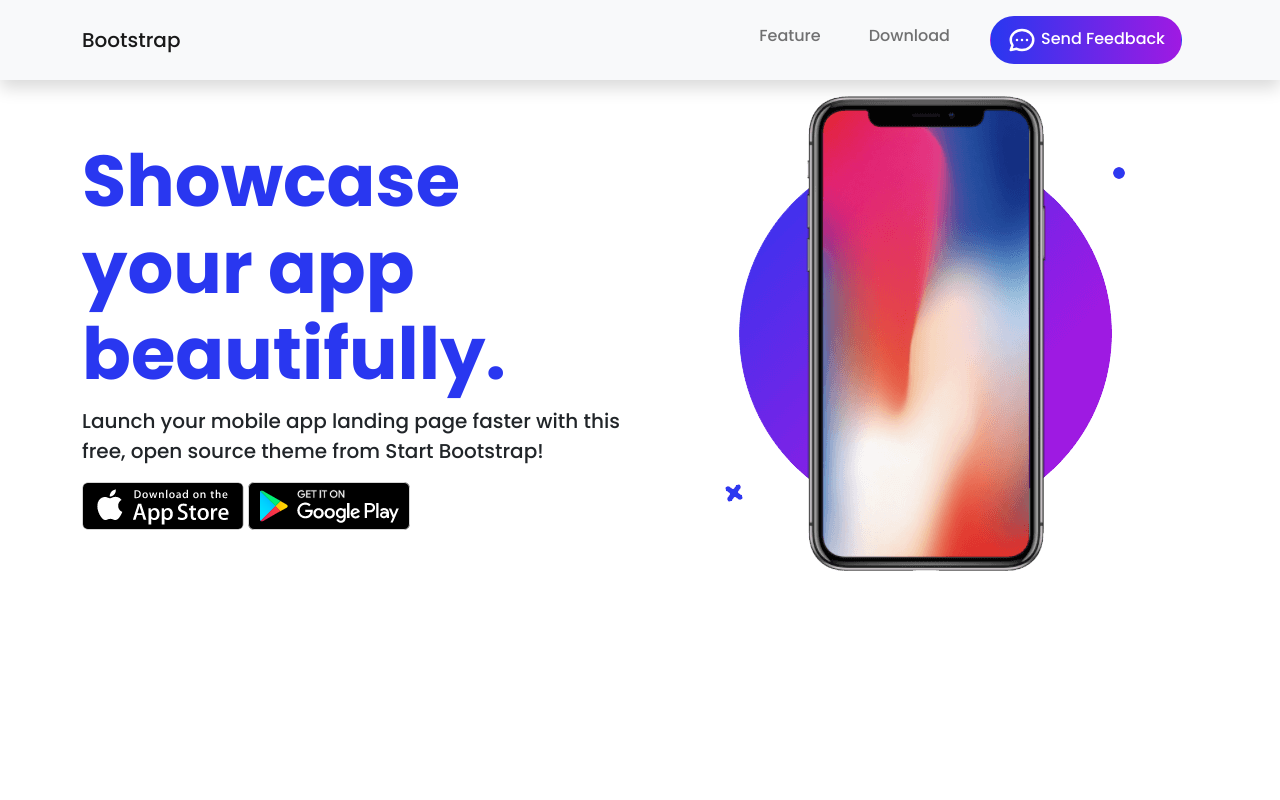
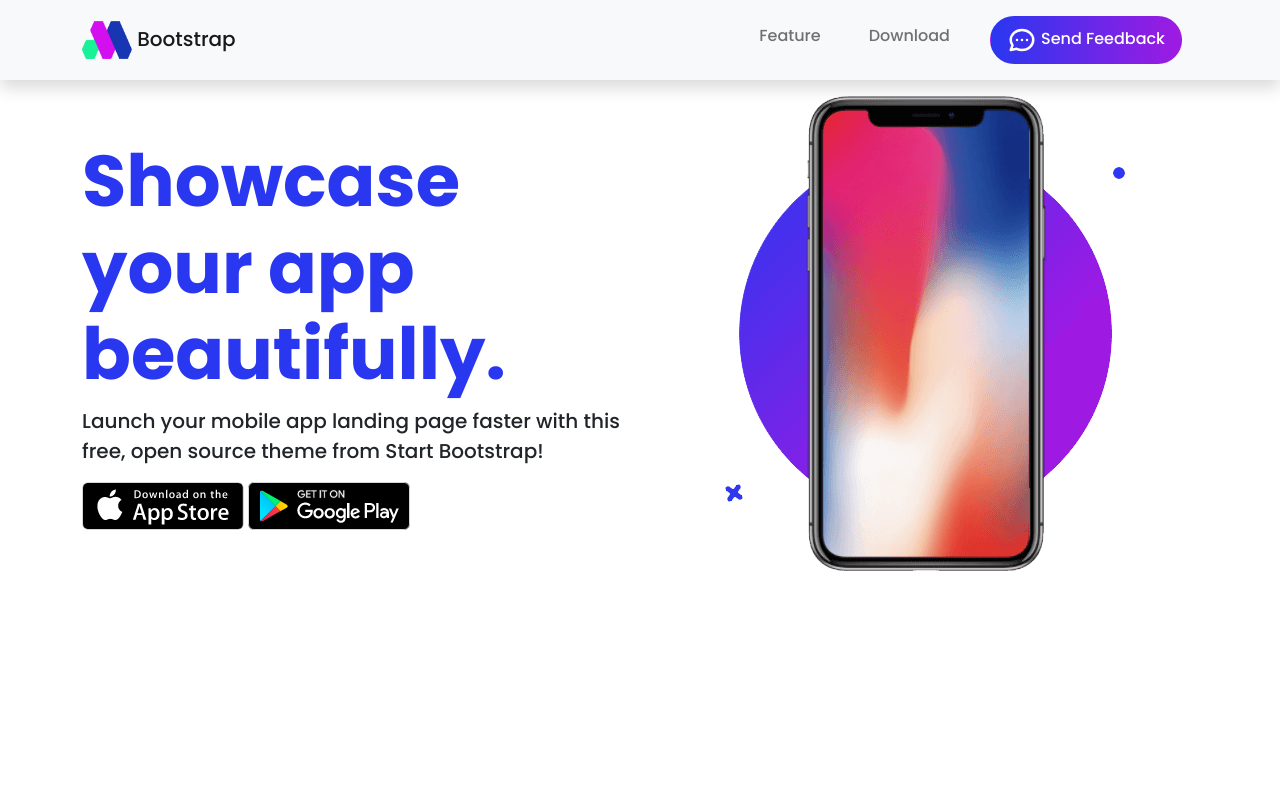
Before and after one commit to mijan-joy/bootstrap, a plain HTML site: page index.html in a window 1280 px wide. Shown: the top 800 px of the page. Drawn offline with nearby package versions, Linux system fonts and the light colour scheme.

Commit message:
final worked

```diff
--- a/index.html
+++ b/index.html
@@ -42,7 +42,7 @@
     <header class="navigation sticky-top py-2 bg-light shadow"">
         <nav class="navbar navbar-expand-lg navbar-light bg-light" >
             <div class="container">
-            <a class="navbar-brand" href="#">Bootstrap</a>
+            <a class="navbar-brand" href="#"><img src="img/logo.png" width="50" alt=""> Bootstrap</a>
             <button class="navbar-toggler" type="button" data-bs-toggle="collapse" data-bs-target="#navbarSupportedContent" aria-controls="navbarSupportedContent" aria-expanded="false" aria-label="Toggle navigation">
               <span class="navbar-toggler-icon"></span>
             </button>
```
Also changed, not shown: img/logo.png (added).
